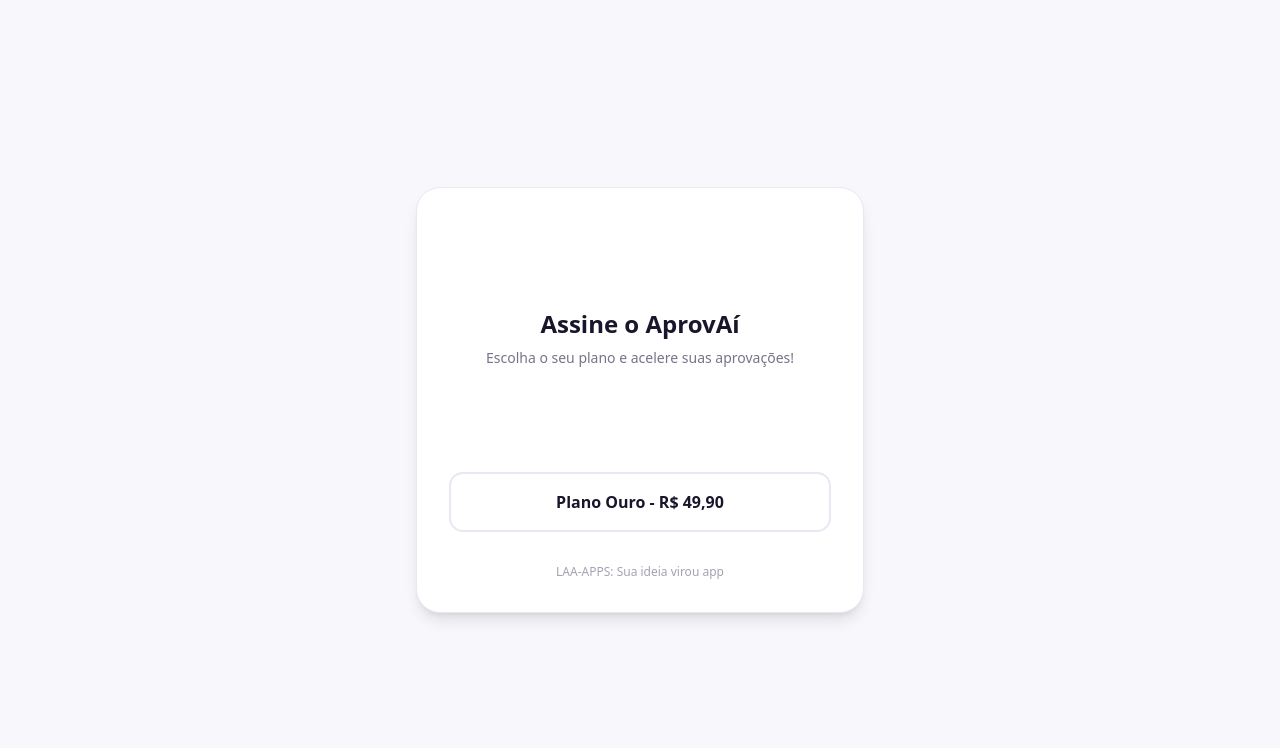
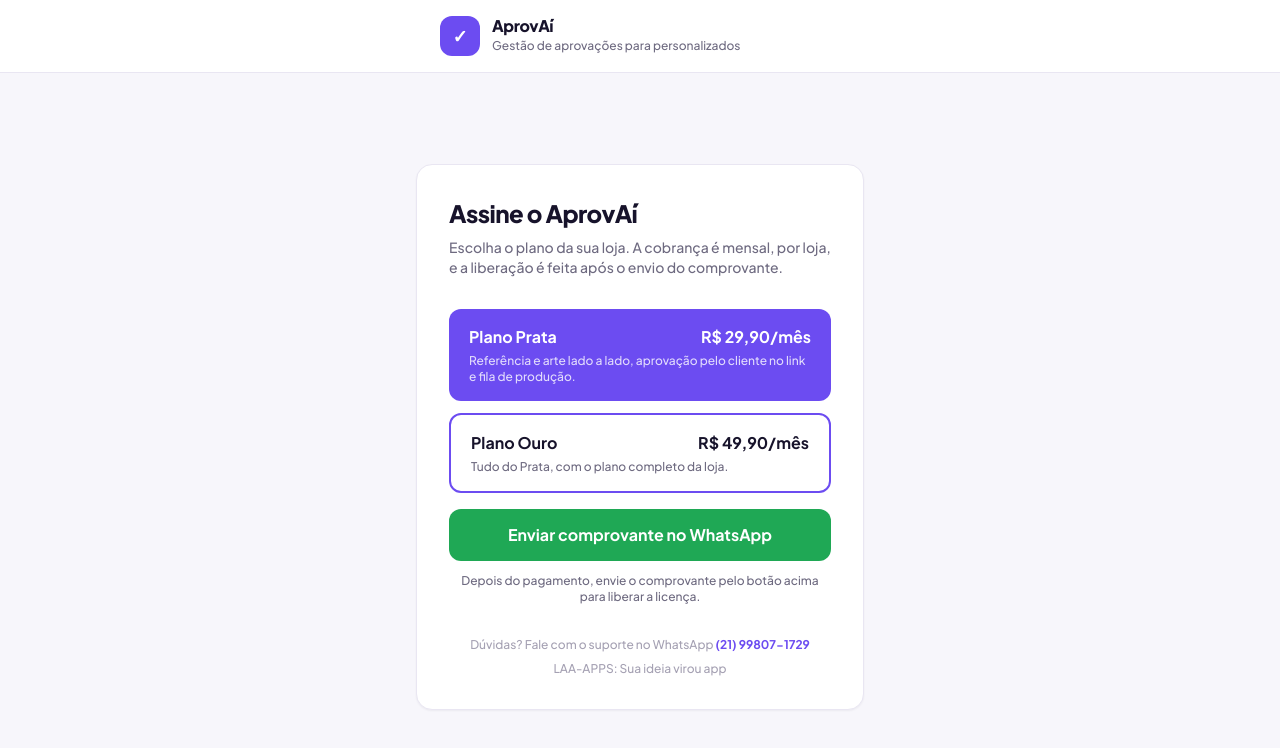
Before and after one commit to titooliveira0508-ship-it/laaprovai, a plain HTML site: page pagamento.html in a window 1280 px wide. Drawn offline with nearby package versions, Linux system fonts and the light colour scheme.

Commit message:
design: repagina pagamento com comprovante WhatsApp e contato de suporte

```diff
--- a/pagamento.html
+++ b/pagamento.html
@@ -5,19 +5,65 @@
     <meta name="viewport" content="width=device-width, initial-scale=1.0">
     <title>Assine o AprovAí</title>
     <script src="https://cdn.tailwindcss.com"></script>
+    <link href="https://fonts.googleapis.com/css2?family=Plus+Jakarta+Sans:wght@500;600;700;800&display=swap" rel="stylesheet">
+    <script>
+        tailwind.config = {
+            theme: {
+                extend: {
+                    colors: {
+                        primary: '#6C4CF1',
+                        'primary-dark': '#5A3EE0',
+                        ink: '#17132B',
+                        secondary: '#6E6A80',
+                        muted: '#A5A1B3',
+                        paper: '#F7F6FB',
+                        border: '#E9E6F2',
+                        soft: '#F1EEFF'
+                    },
+                    fontFamily: {
+                        sans: ['"Plus Jakarta Sans"', 'sans-serif']
+                    }
+                }
+            }
+        }
+    </script>
+    <style>
+        body { font-family: 'Plus Jakarta Sans', sans-serif; background: #F7F6FB; color: #17132B; }
+    </style>
 </head>
-<body class="bg-[#F8F7FC] flex items-center justify-center min-h-screen p-6">
-    <div class="max-w-md w-full bg-white rounded-[24px] shadow-lg border border-[#EAE7F2] p-8 text-center">
-        <div class="w-16 h-16 bg-primary text-white rounded-2xl flex items-center justify-center mx-auto text-2xl font-bold mb-6">✓</div>
-        <h1 class="text-2xl font-extrabold text-[#19152B] mb-2">Assine o AprovAí</h1>
-        <p class="text-[#77738A] mb-8 text-sm">Escolha o seu plano e acelere suas aprovações!</p>
+<body class="min-h-screen flex flex-col">
+    <header class="bg-white border-b border-[#E9E6F2]">
+        <div class="max-w-md mx-auto px-6 py-4 flex items-center space-x-3">
+            <div class="w-10 h-10 bg-primary text-white rounded-xl flex items-center justify-center font-extrabold text-lg">✓</div>
+            <div>
+                <p class="font-extrabold tracking-tight leading-none">AprovAí</p>
+                <p class="text-xs text-secondary mt-1">Gestão de aprovações para personalizados</p>
+            </div>
+        </div>
+    </header>
 
-        <div class="space-y-4">
-            <a href="https://mpago.la/25qnPKr" class="block w-full bg-primary text-white font-bold py-4 rounded-[14px] hover:bg-violet-700 transition">Plano Prata - R$ 29,90</a>
-            <a href="https://mpago.la/2cUpHUF" class="block w-full bg-white border-2 border-[#EAE7F2] text-[#19152B] font-bold py-4 rounded-[14px] hover:bg-[#F8F7FC] transition">Plano Ouro - R$ 49,90</a>
+    <main class="flex-grow flex items-center justify-center p-6">
+        <div class="max-w-md w-full bg-white rounded-2xl shadow-[0_1px_2px_rgba(23,19,43,0.05)] border border-[#E9E6F2] p-8">
+            <h1 class="text-2xl font-extrabold tracking-tight">Assine o AprovAí</h1>
+            <p class="text-secondary text-sm mt-2">Escolha o plano da sua loja. A cobrança é mensal, por loja, e a liberação é feita após o envio do comprovante.</p>
+
+            <div class="space-y-3 mt-8">
+                <a href="https://mpago.la/25qnPKr" class="block w-full bg-primary hover:bg-primary-dark text-white font-bold py-4 px-5 rounded-xl transition text-left">
+                    <span class="flex justify-between items-center"><span>Plano Prata</span><span>R$ 29,90/mês</span></span>
+                    <span class="block text-xs font-medium text-white/80 mt-1">Referência e arte lado a lado, aprovação pelo cliente no link e fila de produção.</span>
+                </a>
+                <a href="https://mpago.la/2cUpHUF" class="block w-full bg-white border-2 border-primary text-ink font-bold py-4 px-5 rounded-xl hover:bg-soft transition text-left">
+                    <span class="flex justify-between items-center"><span>Plano Ouro</span><span>R$ 49,90/mês</span></span>
+                    <span class="block text-xs font-medium text-secondary mt-1">Tudo do Prata, com o plano completo da loja.</span>
+                </a>
+            </div>
+
+            <a href="https://wa.me/5521998071729?text=Ol%C3%A1!%20Enviei%20o%20comprovante%20do%20pagamento%20do%20AprovA%C3%AD." class="block w-full bg-[#1FA855] hover:bg-[#178A45] text-white font-bold py-3.5 px-5 rounded-xl transition text-center mt-4">Enviar comprovante no WhatsApp</a>
+            <p class="text-xs text-secondary text-center mt-3">Depois do pagamento, envie o comprovante pelo botão acima para liberar a licença.</p>
+
+            <p class="text-xs text-muted text-center mt-8">Dúvidas? Fale com o suporte no WhatsApp <a class="text-primary font-bold" href="https://wa.me/5521998071729">(21) 99807-1729</a></p>
+            <p class="text-xs text-muted text-center mt-2">LAA-APPS: Sua ideia virou app</p>
         </div>
-
-        <p class="text-xs text-[#A5A1B3] mt-8">LAA-APPS: Sua ideia virou app</p>
-    </div>
+    </main>
 </body>
 </html>
```
